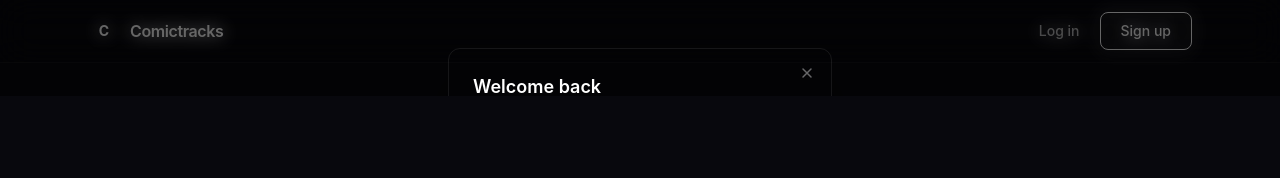
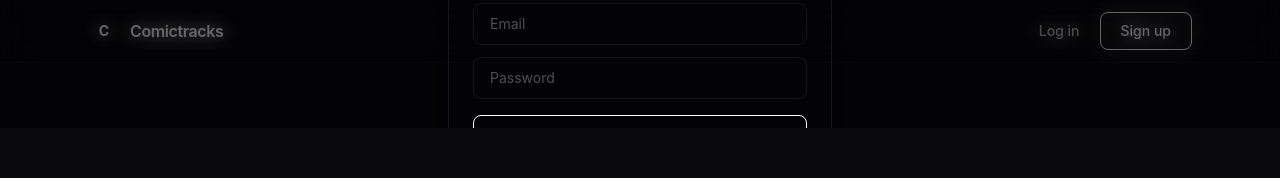
Before and after one commit to vincentsto199-blip/Comic, a React (Vite) app: page / in a window 1280 px wide. Both pictures are taken after a click on the button "Log in". Shown: the top 178 px of the page. Built offline with nearby package versions, Linux system fonts and the light colour scheme; no server answers.

Commit message:
Fix auth modal stacking
Raise z-index and center modal overlay to avoid clipping.

```diff
--- a/src/components/AuthPanel.tsx
+++ b/src/components/AuthPanel.tsx
@@ -99,7 +99,7 @@ export function AuthPanel() {
 
       {showModal ? (
         <div
-          className="fixed inset-0 z-50 flex items-start justify-center overflow-y-auto bg-black/60 px-4 py-12 backdrop-blur-sm animate-fade-in-fast"
+          className="fixed inset-0 z-[60] flex items-center justify-center overflow-y-auto bg-black/60 px-4 py-16 backdrop-blur-sm animate-fade-in-fast"
           onClick={(e) => {
             if (e.target === e.currentTarget) setShowModal(false)
           }}
```
